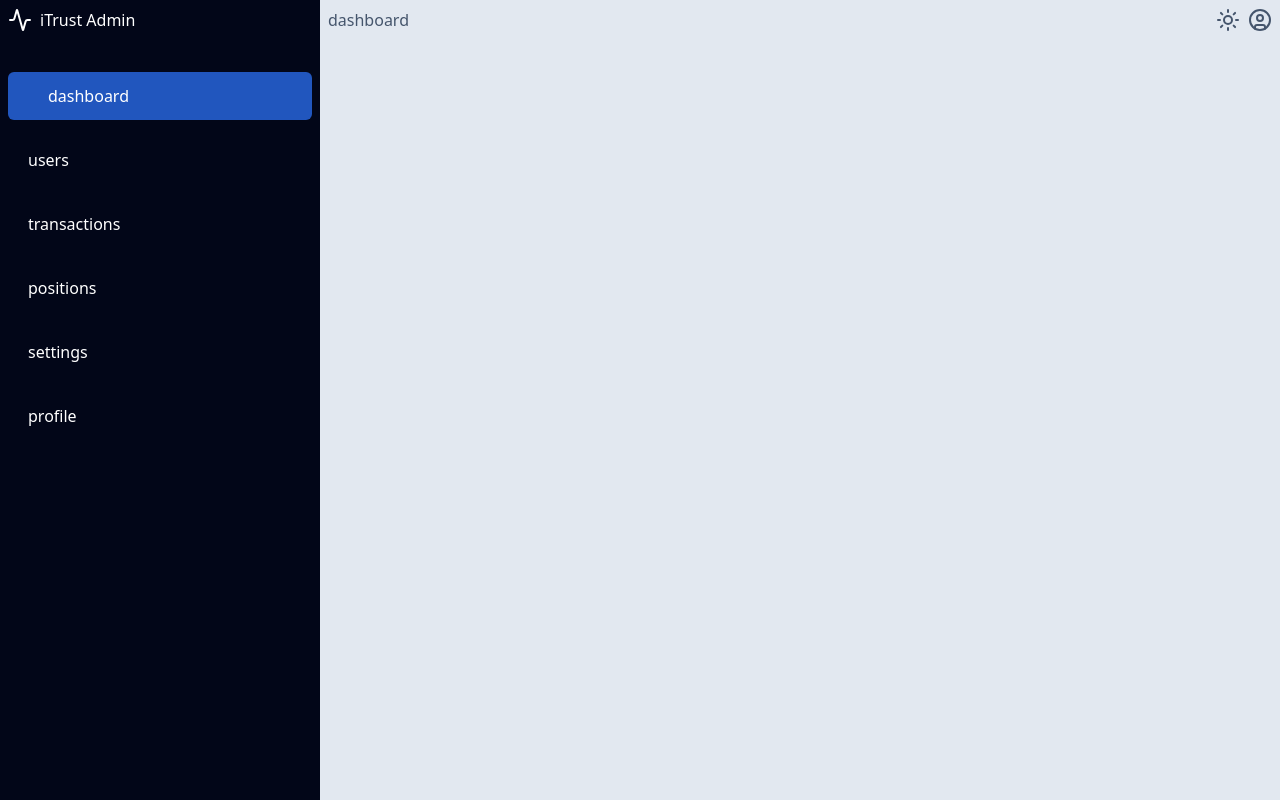
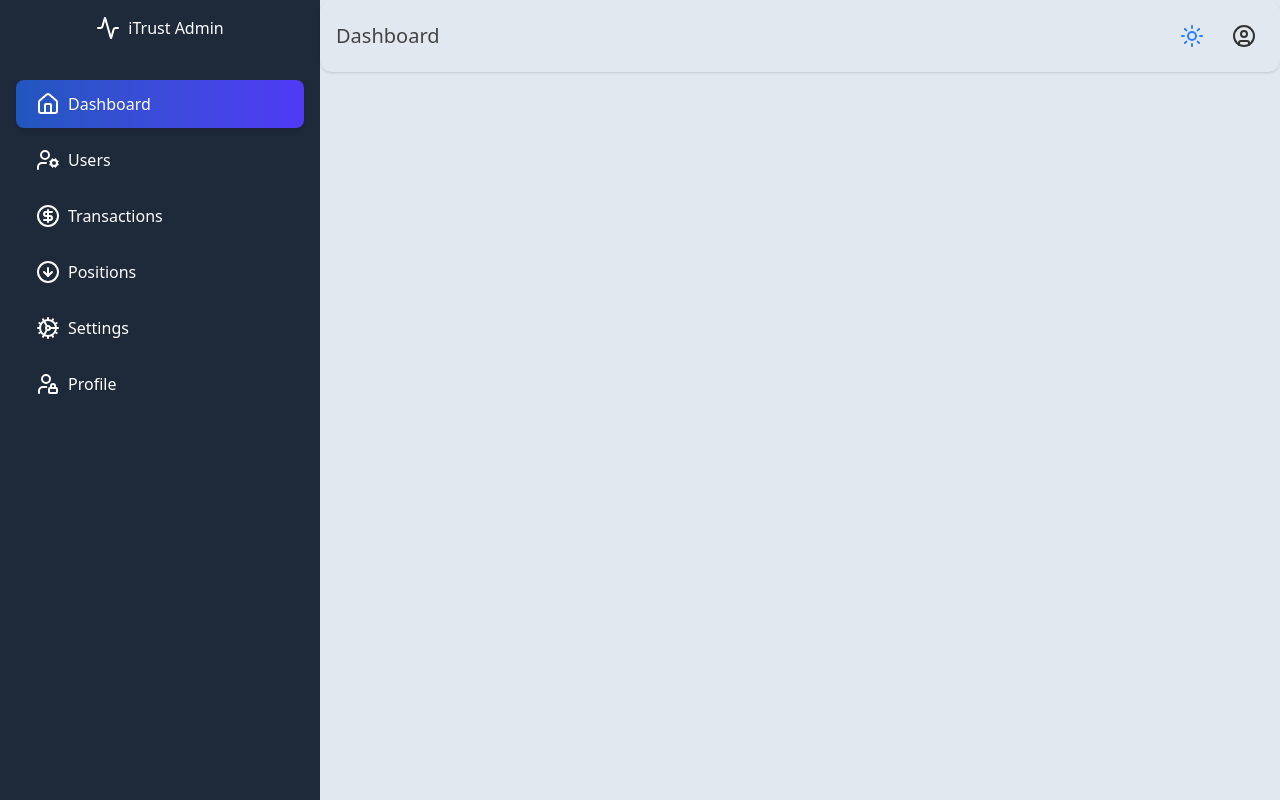
Before and after one commit to vulpes231/newtrust-admin, a React (Vite) app: page /dashboard in a window 1280 px wide. Built offline with nearby package versions, Linux system fonts and the light colour scheme.

Commit message:
layout completed

```diff
--- a/src/components/Authnav.jsx
+++ b/src/components/Authnav.jsx
@@ -1,23 +1,62 @@
+// Authnav.jsx
 import { LucideMoon, LucideSun, LucideUserCircle } from "lucide-react";
 import React from "react";
+import { motion } from "framer-motion";
 import { useDispatch, useSelector } from "react-redux";
 import { selectNavSlice, setDarkMode } from "../features/navSlice";
+import { fade, container, card } from "../style/variants";
+import { styles } from "../style";
 
 const Authnav = () => {
 	const dispatch = useDispatch();
-
 	const { darkMode, activeLink } = useSelector(selectNavSlice);
 
 	return (
-		<div className="flex justify-between w-full p-2">
-			<h3>{activeLink}</h3>
-			<span className="flex items-center gap-2">
-				<button onClick={() => dispatch(setDarkMode())}>
-					{!darkMode ? <LucideSun /> : <LucideMoon />}
-				</button>
-				<LucideUserCircle />
-			</span>
-		</div>
+		<motion.nav
+			variants={fade}
+			initial="hidden"
+			animate="visible"
+			className={`flex justify-between items-center w-full p-4 rounded-xl shadow-sm`}
+		>
+			{/* Active page title */}
+			<motion.h3
+				variants={card}
+				className={`${styles.font.subheading} capitalize`}
+			>
+				{activeLink}
+			</motion.h3>
+
+			{/* Right side controls */}
+			<motion.div
+				variants={container}
+				initial="hidden"
+				animate="visible"
+				className="flex items-center gap-3"
+			>
+				{/* Dark mode toggle */}
+				<motion.button
+					variants={card}
+					onClick={() => dispatch(setDarkMode())}
+					className={`p-2 rounded-lg transition-colors duration-300 ${
+						darkMode ? "hover:bg-slate-700/40" : "hover:bg-slate-300/40"
+					}`}
+				>
+					{darkMode ? (
+						<LucideMoon className="text-yellow-400" />
+					) : (
+						<LucideSun className="text-blue-500" />
+					)}
+				</motion.button>
+
+				{/* User Icon */}
+				<motion.div
+					variants={card}
+					className="p-2 rounded-lg hover:bg-slate-300/20 dark:hover:bg-slate-700/30 cursor-pointer"
+				>
+					<LucideUserCircle className={`${styles.color.text} w-6 h-6`} />
+				</motion.div>
+			</motion.div>
+		</motion.nav>
 	);
 };
 
--- a/src/components/Sidebar.jsx
+++ b/src/components/Sidebar.jsx
@@ -1,36 +1,79 @@
-import React, { useEffect, useState } from "react";
+// Sidebar.jsx
+import React from "react";
+import { motion } from "framer-motion";
 import { sideBarLinks } from "../constants/constants";
 import Logo from "./Logo";
 import { useDispatch, useSelector } from "react-redux";
 import { selectNavSlice, setActiveLink } from "../features/navSlice";
+import { slideLeft, container, card } from "../style/variants";
+import { styles } from "../style";
+import {
+	LucideArrowDownCircle,
+	LucideCircleDollarSign,
+	LucideCog,
+	LucideHome,
+	LucideUserCog,
+	LucideUserLock,
+} from "lucide-react";
 
 const Sidebar = () => {
 	const dispatch = useDispatch();
 	const { activeLink } = useSelector(selectNavSlice);
 
 	return (
-		<aside className="hidden lg:block col-span-1 bg-slate-950 dark:bg-slate-950 text-[#fff] dark:text-slate-300 p-2">
-			<div>
-				<div className="mb-10">
+		<motion.aside
+			variants={slideLeft}
+			initial="hidden"
+			animate="visible"
+			exit="exit"
+			className={`hidden lg:block col-span-1 bg-gray-800 dark:bg-slate-950 text-[#fff] dark:text-slate-300 p-4 shadow-lg`}
+		>
+			<div className="flex flex-col gap-10">
+				<div className="flex items-center justify-center">
 					<Logo />
 				</div>
-				<div className="flex flex-col gap-4">
+
+				<motion.div
+					variants={container}
+					initial="hidden"
+					animate="visible"
+					className="flex flex-col gap-2"
+				>
 					{sideBarLinks.map((link) => {
+						const icon =
+							link.id === "dashboard" ? (
+								<LucideHome />
+							) : link.id === "users" ? (
+								<LucideUserCog />
+							) : link.id === "transactions" ? (
+								<LucideCircleDollarSign />
+							) : link.id === "positions" ? (
+								<LucideArrowDownCircle />
+							) : link.id === "settings" ? (
+								<LucideCog />
+							) : link.id === "profile" ? (
+								<LucideUserLock />
+							) : null;
 						return (
-							<span
-								className={`${
-									activeLink === link.id ? "bg-[#2156be] px-10" : ""
-								} cursor-pointer py-3 px-5 rounded-md`}
+							<motion.span
+								variants={card}
+								key={link.id}
 								onClick={() => dispatch(setActiveLink(link.id))}
-								key={link.id}
+								className={`cursor-pointer py-3 px-5 rounded-lg transition-colors duration-300
+								${
+									activeLink === link.id
+										? `${styles.color.accent} font-medium shadow-md`
+										: `hover:bg-slate-300/20 dark:hover:bg-slate-700/30`
+								} capitalize flex items-center gap-2`}
 							>
+								{icon}
 								{link.name}
-							</span>
+							</motion.span>
 						);
 					})}
-				</div>
+				</motion.div>
 			</div>
-		</aside>
+		</motion.aside>
 	);
 };
 
--- /dev/null
+++ b/src/components/Table.jsx
@@ -0,0 +1,74 @@
+import React from "react";
+import { styles } from "../style";
+
+const Table = ({ data, pagination, headers }) => {
+	return (
+		<div className="overflow-x-auto p-4">
+			<table className="min-w-full border-collapse border border-gray-300 dark:border-slate-700">
+				<thead className="bg-gray-100 dark:bg-slate-800">
+					<tr>
+						{headers.map((hd) => (
+							<th
+								key={hd.id}
+								className={`${styles.font.text} ${styles.color.mutedText} px-4 py-2 border border-gray-300 dark:border-slate-700 text-left capitalize`}
+							>
+								{hd.title}
+							</th>
+						))}
+						<th
+							className={`${styles.font.text} ${styles.color.mutedText} px-4 py-2 border border-gray-300 dark:border-slate-700 text-left capitalize`}
+						>
+							Action
+						</th>
+					</tr>
+				</thead>
+
+				<tbody className="bg-white/30 dark:bg-slate-800/30 backdrop-blur-md border border-white/20 dark:border-slate-700/30 shadow-md">
+					{data && data.length > 0 ? (
+						data.map((dt, index) => (
+							<tr key={index} className="hover:bg-gray-50">
+								{headers.map((hd) => (
+									<td
+										key={hd.id}
+										className="px-4 py-2 border border-gray-300 dark:border-slate-700"
+									>
+										{dt[hd.key]}
+									</td>
+								))}
+								<td className="px-4 py-2 border border-gray-300 dark:border-slate-700">
+									{/* example action */}
+									<button className="text-blue-600">Edit</button>
+								</td>
+							</tr>
+						))
+					) : (
+						<tr>
+							<td
+								colSpan={headers.length + 1}
+								className="p-20 text-center text-gray-500"
+							>
+								You have no users.
+							</td>
+						</tr>
+					)}
+				</tbody>
+			</table>
+
+			<div className="flex justify-between items-center p-6 w-full">
+				<span>
+					Page {pagination?.currentPage || 1} of {pagination?.totalPage || 1}
+				</span>
+				<span className="space-x-2">
+					<button className="px-3 py-1 border border-gray-300 dark:border-slate-700 rounded">
+						Prev
+					</button>
+					<button className="px-3 py-1 border border-gray-300 dark:border-slate-700 rounded">
+						Next
+					</button>
+				</span>
+			</div>
+		</div>
+	);
+};
+
+export default Table;
--- a/src/components/index.jsx
+++ b/src/components/index.jsx
@@ -7,6 +7,7 @@ import Logo from "./Logo";
 import Navbar from "./Navbar";
 import Sidebar from "./Sidebar";
 import Successmodal from "./Successmodal";
+import Table from "./Table";
 
 export {
 	Navbar,
@@ -18,4 +19,5 @@ export {
 	Sidebar,
 	Dashcontent,
 	Authnav,
+	Table,
 };
--- a/src/pages/Dashboard.jsx
+++ b/src/pages/Dashboard.jsx
@@ -12,7 +12,9 @@ import Profile from "./Profile";
 const Dashboard = () => {
 	const { activeLink } = useSelector(selectNavSlice);
 	return (
-		<section className={`w-full grid grid-cols-4 h-screen bg-green-200`}>
+		<section
+			className={`w-full grid grid-cols-4 h-screen bg-slate-200 dark:bg-slate-950`}
+		>
 			<Sidebar />
 			{/* <Dashcontent /> */}
 			{activeLink === "dashboard" ? (
--- a/src/pages/Positions.jsx
+++ b/src/pages/Positions.jsx
@@ -1,12 +1,21 @@
 import { useSelector } from "react-redux";
 import { selectNavSlice } from "../features/navSlice";
-import { Authnav } from "../components";
+import { Authnav, Table } from "../components";
+
+const headers = [
+	{ id: "type", title: "type" },
+	{ id: "amount", title: "amount" },
+	{ id: "method", title: "method" },
+	{ id: "date", title: "date" },
+	{ id: "status", title: "status" },
+];
 
 const Positions = () => {
 	const { darkMode } = useSelector(selectNavSlice);
 	return (
-		<div className="col-span-4 lg:col-span-3 bg-slate-200 dark:bg-slate-900 text-slate-600 dark:text-slate-300">
+		<div className="col-span-4 lg:col-span-3 bg-slate-200 dark:bg-slate-900 text-slate-600 dark:text-slate-300 flex flex-col gap-6">
 			<Authnav darkMode={darkMode} />
+			<Table headers={headers} />
 		</div>
 	);
 };
--- a/src/pages/Transactions.jsx
+++ b/src/pages/Transactions.jsx
@@ -1,12 +1,21 @@
 import { useSelector } from "react-redux";
 import { selectNavSlice } from "../features/navSlice";
-import { Authnav } from "../components";
+import { Authnav, Table } from "../components";
+
+const headers = [
+	{ id: "type", title: "type" },
+	{ id: "amount", title: "amount" },
+	{ id: "method", title: "method" },
+	{ id: "date", title: "date" },
+	{ id: "status", title: "status" },
+];
 
 const Transactions = () => {
 	const { darkMode } = useSelector(selectNavSlice);
 	return (
-		<div className="col-span-4 lg:col-span-3 bg-slate-200 dark:bg-slate-900 text-slate-600 dark:text-slate-300">
+		<div className="col-span-4 lg:col-span-3 bg-slate-200 dark:bg-slate-900 text-slate-600 dark:text-slate-300 flex flex-col gap-6">
 			<Authnav darkMode={darkMode} />
+			<Table headers={headers} />
 		</div>
 	);
 };
--- a/src/pages/Users.jsx
+++ b/src/pages/Users.jsx
@@ -1,12 +1,21 @@
 import { useSelector } from "react-redux";
 import { selectNavSlice } from "../features/navSlice";
-import { Authnav } from "../components";
+import { Authnav, Table } from "../components";
+
+const headers = [
+	{ id: "name", title: "name" },
+	{ id: "email", title: "email" },
+	{ id: "mail verified", title: "mail verified" },
+	{ id: "kyc verified", title: "kyc verified" },
+	{ id: "account status", title: "account status" },
+];
 
 const Users = () => {
 	const { darkMode } = useSelector(selectNavSlice);
 	return (
-		<div className="col-span-4 lg:col-span-3 bg-slate-200 dark:bg-slate-900 text-slate-600 dark:text-slate-300">
+		<div className="col-span-4 lg:col-span-3 bg-slate-200 dark:bg-slate-900 text-slate-600 dark:text-slate-300 flex flex-col gap-6">
 			<Authnav darkMode={darkMode} />
+			<Table headers={headers} />
 		</div>
 	);
 };
```
